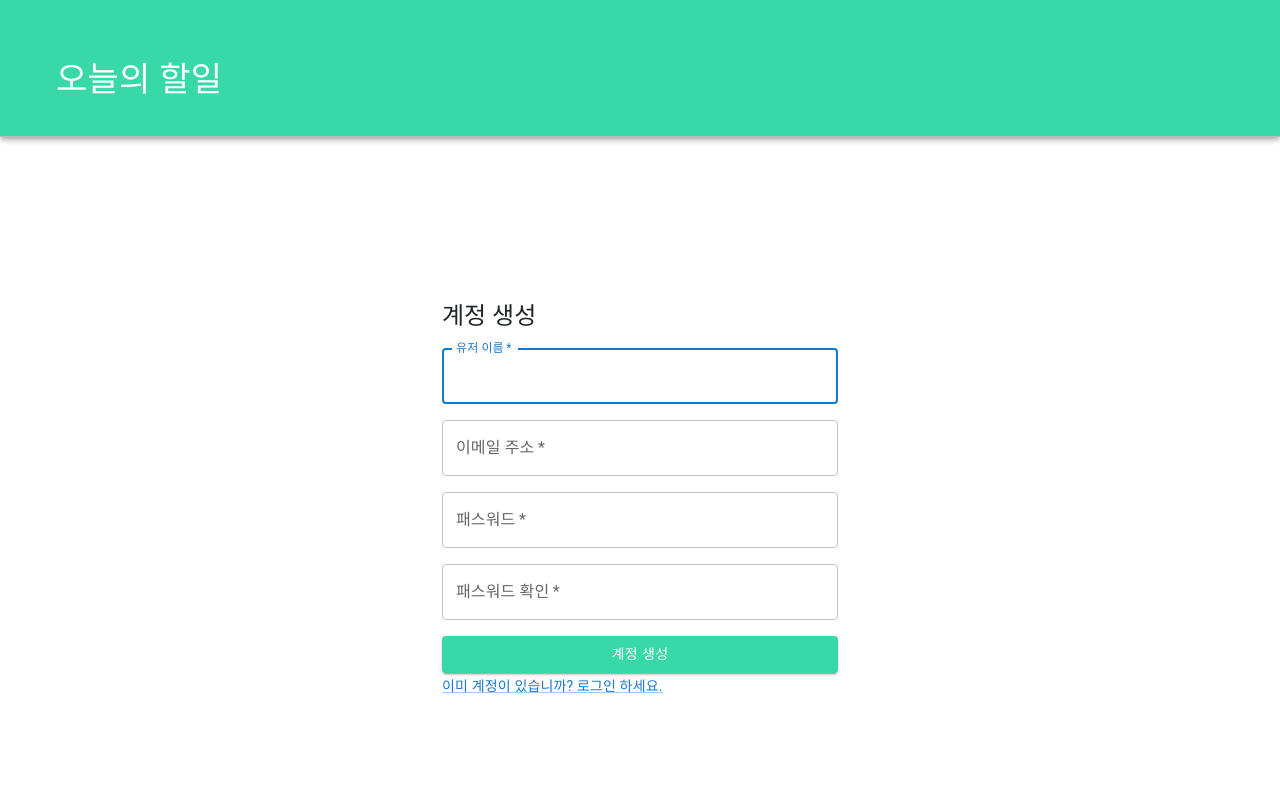
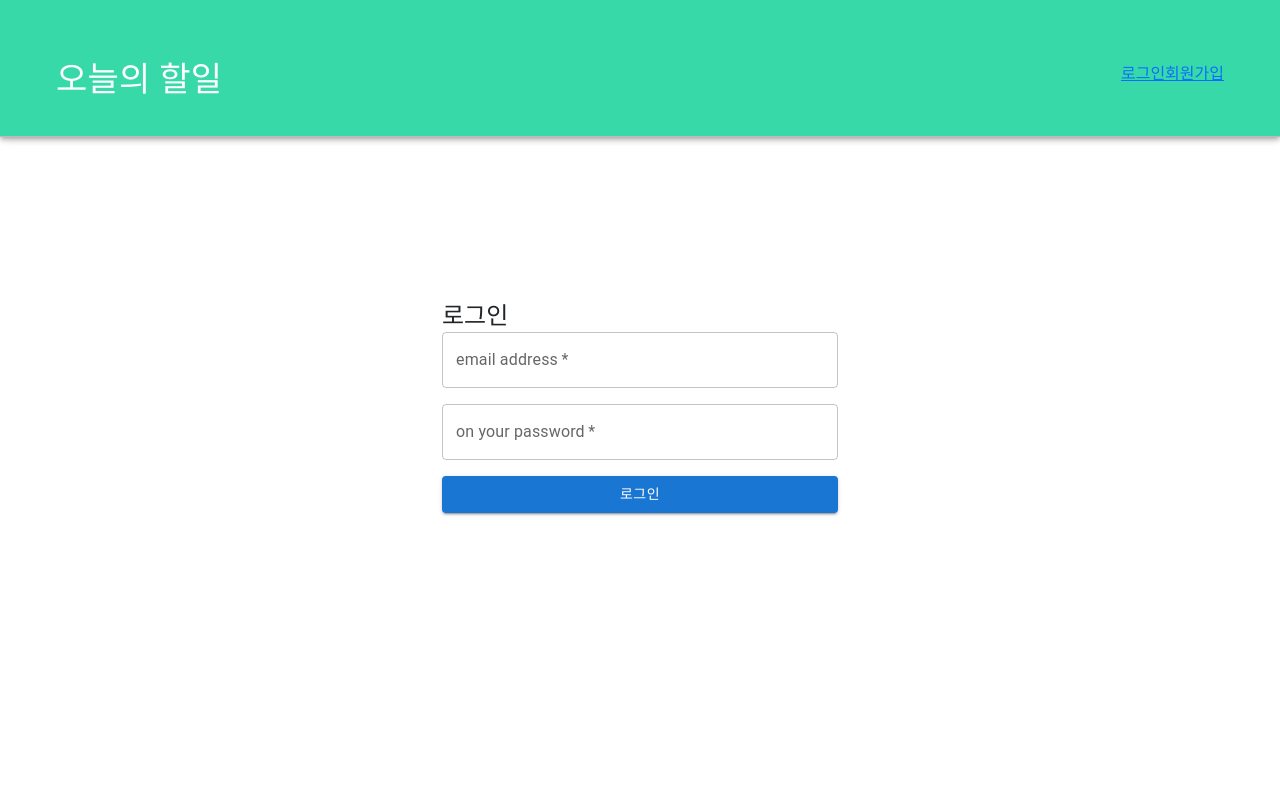
Before and after one commit to hyeokinen/Todo-app-react, a React (Create React App) app: page /login in a window 1280 px wide. Shown: the top 800 px of the page. Built offline with nearby package versions, Linux system fonts and the light colour scheme.

Commit message:
# 페이지 라우팅

```diff
--- a/src/App.js
+++ b/src/App.js
@@ -4,6 +4,7 @@
 import TodoTemplate from './components/todo/TodoTemplate';
 import 'bootstrap/dist/css/bootstrap.min.css';
 import Join from './components/user/Join';
+import Login from './components/user/Login';
 
 function App() {
   return (
@@ -11,7 +12,9 @@
       <Header />
       {/* <TodoTemplate /> */}
 
-      <Join />
+      {/* <Join /> */}
+
+      <Login />
 
       <Footer />
     </>
--- a/src/components/layout/Header.js
+++ b/src/components/layout/Header.js
@@ -20,6 +20,15 @@
                         <Typography variant="h4">오늘의 할일</Typography>
                     </div>
                 </Grid>
+                <Grid item>
+                    <div className='btn-group'>
+
+                    <a href='/login'>로그인</a>
+                    <a href='/join'>회원가입</a>
+
+                    </div>
+                </Grid>
+
 
             </Grid>
         </Toolbar>
--- a/src/components/todo/TodoTemplate.js
+++ b/src/components/todo/TodoTemplate.js
@@ -7,9 +7,11 @@
 import TodoInput from './TodoInput';
 import TodoMain from './TodoMain';
 
+import { BASE_URL, TODO } from '../../config/host-config';
+
 const TodoTemplate = () => {
 
-  const API_BASE_URL = 'http://localhost:8080/api/todos';
+  const API_BASE_URL = BASE_URL + TODO;
 
   // 할일 api데이터
   const [todos, setTodos] = useState([]);
@@ -66,6 +68,7 @@
           if (res.status === 403) {
             alert('로그인이 필요한 서비스입니다!');
             // 리다이렉트
+            window.location.href = '/login';
             return;
           } else if (res.status === 500) {
             alert('서버가 불안정합니다 ㅈㅅ');
--- a/src/components/user/Join.js
+++ b/src/components/user/Join.js
@@ -122,6 +122,14 @@
   // 비밀번호 입력란 검증 체인지 이벤트 핸들러
   const passwordHandler = e => {
 
+    // 패스워드 확인란을 비워버리기
+    document.getElementById('password-check').value = '';
+    document.getElementById('check-text').textContent = '';
+    setValidate({
+        ...validate,
+        passwordCheck: false
+    });
+
     const pwRegex =  /^(?=.*[A-Za-z])(?=.*\d)(?=.*[$@$!%*#?&])[A-Za-z\d$@$!%*#?&]{8,20}$/;
 
     // 검증 시작
@@ -158,6 +166,8 @@
   // 비밀번호확인 입력란 검증 체인지 이벤트 핸들러
   const passwordCheckHandler = e => {
 
+    console.log('pwcheck event!');
+
     // 검증 시작
     let msg;
     if (!e.target.value) { // 패스워드 안적은거
@@ -192,6 +202,7 @@
     // 객체에서 key값만 뽑아줌 'username'
     for (let key in validate) {
         let value = validate[key];
+        console.log(key + ': ' +value);
         if (!value) return false;
     }
     return true;
@@ -216,6 +227,7 @@
             if (res.status === 200) {
                 alert('회원가입을 축하합니다.');
                 // 로그인페이지로 리다이렉트
+                window.location.href = '/login';
             } else {
                 alert('회원가입에 실패했습니다. 잠시 후 다시 시도하세요.');
             }
@@ -300,8 +312,9 @@
                         id="password-check"
                         autoComplete="check-password"
                         onChange={passwordCheckHandler}
+
                     />
-                    <span style={
+                    <span id="check-text" style={
                         validate.passwordCheck
                         ? {color: 'green'}
                         : {color: 'red'}
--- /dev/null
+++ b/src/components/user/Login.js
@@ -0,0 +1,58 @@
+import React from "react";
+import {Grid, Button, Container, Typography, TextField} from "@mui/material";
+
+
+const Login = () => {
+
+    return (
+        <Container component="main" maxWidth="xs" style={{ margin: "300px auto" }}>
+            <Grid container spacing={2}>
+                <Grid item xs={12}>
+                    <Typography component="h1" variant="h5">
+                        로그인
+                    </Typography>
+                </Grid>
+            </Grid>
+            <form noValidate>
+
+                <Grid container spacing={2}>
+                    <Grid item xs={12}>
+                        <TextField
+                            variant="outlined"
+                            required
+                            fullWidth
+                            id="email"
+                            label="email address"
+                            name="email"
+                            autoComplete="email"
+                        />
+                    </Grid>
+                    <Grid item xs={12}>
+                        <TextField
+                            variant="outlined"
+                            required
+                            fullWidth
+                            name="password"
+                            label="on your password"
+                            type="password"
+                            id="password"
+                            autoComplete="current-password"
+                        />
+                    </Grid>
+                    <Grid item xs={12}>
+                        <Button
+                            type="submit"
+                            fullWidth
+                            variant="contained"
+                            color="primary"
+                        >
+                            로그인
+                        </Button>
+                    </Grid>
+                </Grid>
+            </form>
+        </Container>
+    );
+};
+
+export default Login;
--- a/src/index.js
+++ b/src/index.js
@@ -1,15 +1,15 @@
 import React from 'react';
 import ReactDOM from 'react-dom/client';
+import { BrowserRouter } from 'react-router-dom';
 import './index.css';
-import App from './App';
 import reportWebVitals from './reportWebVitals';
+import AppRouter from './router/AppRouter';
 
 const root = ReactDOM.createRoot(document.getElementById('root'));
 root.render(
-  <React.StrictMode>
-
-    <App />
-  </React.StrictMode>
+    <BrowserRouter >
+        <AppRouter />
+    </BrowserRouter>
 );
 
 // If you want to start measuring performance in your app, pass a function
--- /dev/null
+++ b/src/router/AppRouter.js
@@ -0,0 +1,25 @@
+import React from 'react';
+import { Route, Routes } from 'react-router-dom';
+import Footer from '../components/layout/Footer';
+import Header from '../components/layout/Header';
+import TodoTemplate from '../components/todo/TodoTemplate';
+import Join from '../components/user/Join';
+import Login from '../components/user/Login';
+
+import 'bootstrap/dist/css/bootstrap.min.css';
+
+const AppRouter = () => {
+  return (
+    <>
+        <Header />
+        <Routes>
+            <Route path="/login" element={<Login />} />
+            <Route path="/join" element={<Join />} />
+            <Route path="/" element={<TodoTemplate />} />
+        </Routes>
+        <Footer />
+    </>
+  );
+};
+
+export default AppRouter;
```
